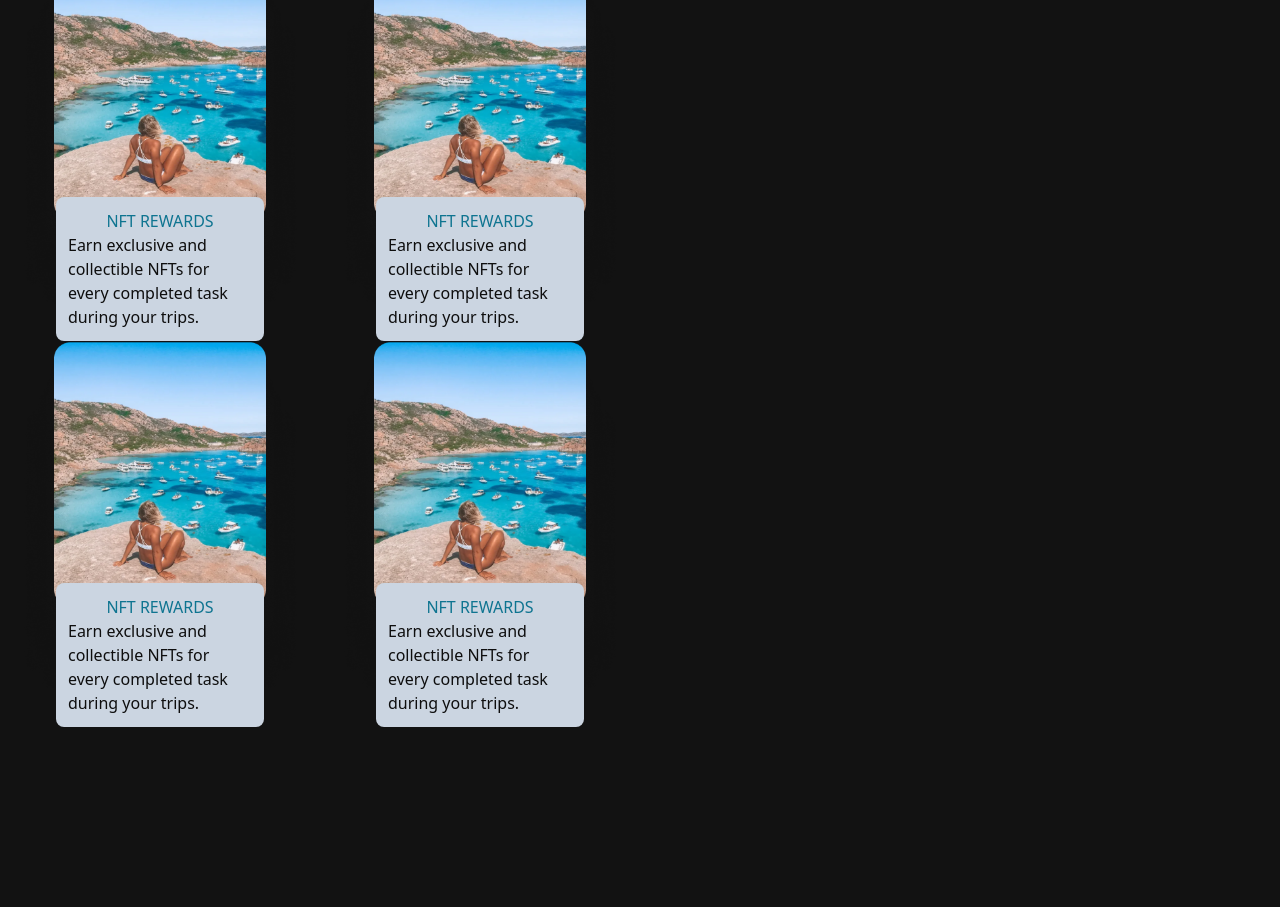
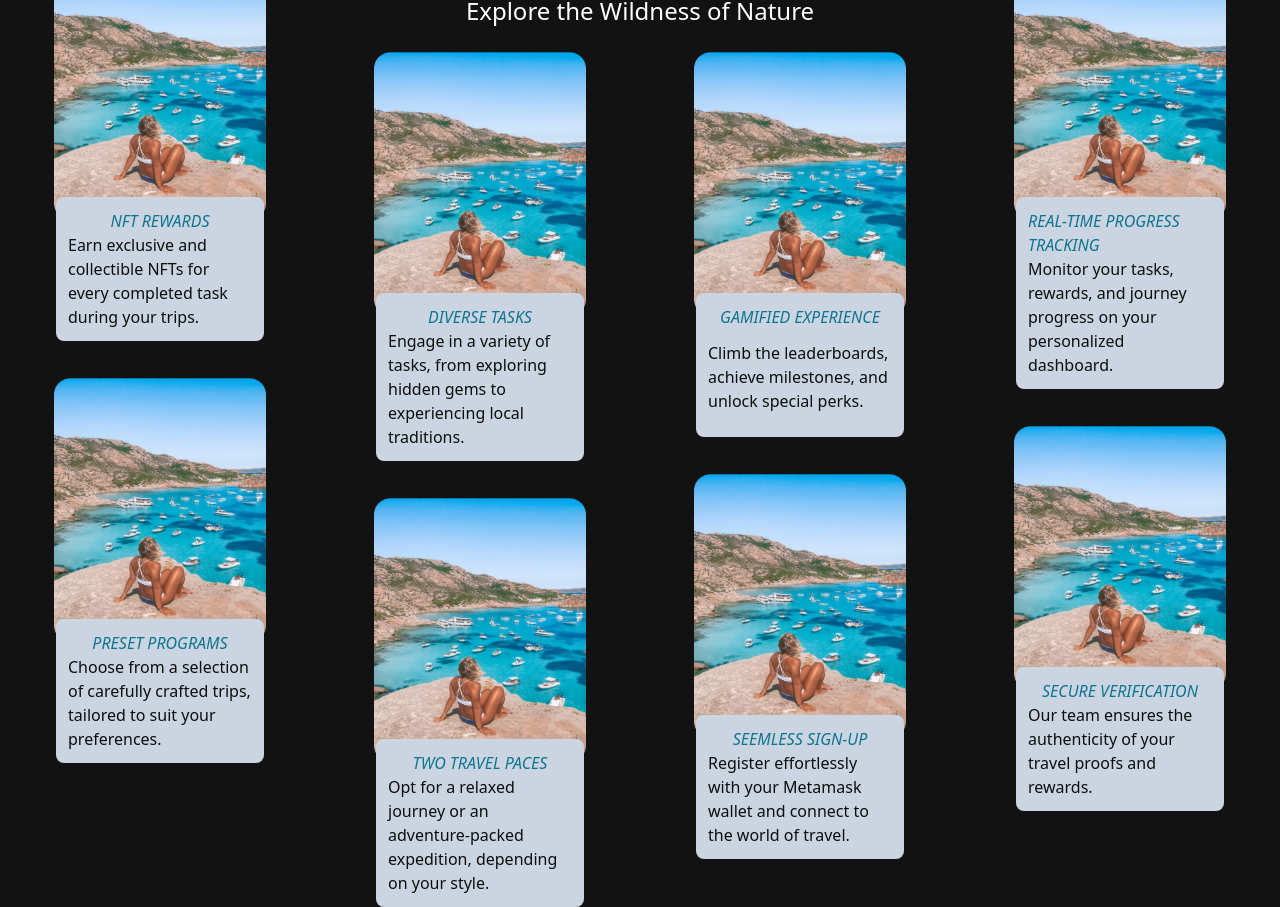
Before and after one commit to 0xLPircy/travel-dapp, a Next.js app: page / in a window 1280 px wide. Shown: the part 893-1800 px from the top of the page. Before the commit the page ends 1620 px from the top, so only its background shows below. Built offline with nearby package versions, Linux system fonts and the light colour scheme; no server answers.

Commit message:
festures done w/o pics

```diff
--- a/app/containers/features.jsx
+++ b/app/containers/features.jsx
@@ -6,11 +6,16 @@ const Features = () => {
   return (
     <>
       <div className="grid grid-flow-row justify-center items-center text-white">
-        <h1 className="justify-self-center">Top Features</h1>
-        <h5 className="justify-self-center">Explore the Wildness of Nature</h5>
+        <h1 className="justify-self-center text-4xl mt-12">Top Features</h1>
+        <h5 className="justify-self-center text-2xl mb-6">
+          Explore the Wildness of Nature
+        </h5>
+        {/* main cards areas */}
         <div className="justify-self-center grid grid-flow-col grid-cols-4">
-          <div className="justify-self-center">
-            <div className="justify-self-center grid grid-flow-row">
+          {/* columns */}
+          <div className="justify-self-center -mt-24">
+            {/* cards 1&2*/}
+            <div className="justify-self-center grid grid-flow-row mb-9">
               <Image
                 height={330}
                 width={330}
@@ -19,7 +24,7 @@ const Features = () => {
               />
               <div className="justify-self-center bg-slate-300 rounded-lg text-[#0e0e0e] grid grid-flow-row w-52 -mt-36 p-3">
                 {" "}
-                <h3 className="justify-self-center text-cyan-700">
+                <h3 className="justify-self-center text-cyan-700 italic">
                   NFT REWARDS
                 </h3>
                 <p className="justify-self-center">
@@ -37,18 +42,19 @@ const Features = () => {
               />
               <div className="justify-self-center bg-slate-300 rounded-lg text-[#0e0e0e] grid grid-flow-row w-52 -mt-36 p-3">
                 {" "}
-                <h3 className="justify-self-center text-cyan-700">
-                  NFT REWARDS
+                <h3 className="justify-self-center text-cyan-700 italic">
+                  PRESET PROGRAMS{" "}
                 </h3>
                 <p className="justify-self-center">
-                  Earn exclusive and collectible NFTs for every completed task
-                  during your trips.
+                  Choose from a selection of carefully crafted trips, tailored
+                  to suit your preferences.
                 </p>
               </div>
             </div>
           </div>
-          <div className="justify-self-center">
-            <div className="justify-self-center grid grid-flow-row">
+          <div className="justify-self-center mt-0">
+            {/* cards 3&4 */}
+            <div className="justify-self-center grid grid-flow-row mb-9">
               <Image
                 height={330}
                 width={330}
@@ -57,12 +63,12 @@ const Features = () => {
               />
               <div className="justify-self-center bg-slate-300 rounded-lg text-[#0e0e0e] grid grid-flow-row w-52 -mt-36 p-3">
                 {" "}
-                <h3 className="justify-self-center text-cyan-700">
-                  NFT REWARDS
+                <h3 className="justify-self-center text-cyan-700 italic">
+                  DIVERSE TASKS
                 </h3>
                 <p className="justify-self-center">
-                  Earn exclusive and collectible NFTs for every completed task
-                  during your trips.
+                  Engage in a variety of tasks, from exploring hidden gems to
+                  experiencing local traditions.
                 </p>
               </div>
             </div>
@@ -75,12 +81,90 @@ const Features = () => {
               />
               <div className="justify-self-center bg-slate-300 rounded-lg text-[#0e0e0e] grid grid-flow-row w-52 -mt-36 p-3">
                 {" "}
-                <h3 className="justify-self-center text-cyan-700">
-                  NFT REWARDS
+                <h3 className="justify-self-center text-cyan-700 italic">
+                  TWO TRAVEL PACES
                 </h3>
                 <p className="justify-self-center">
-                  Earn exclusive and collectible NFTs for every completed task
-                  during your trips.
+                  Opt for a relaxed journey or an adventure-packed expedition,
+                  depending on your style.
+                </p>
+              </div>
+            </div>
+          </div>
+          <div className="justify-self-center">
+            {/* cards 5&6*/}
+            <div className="justify-self-center grid grid-flow-row mb-9">
+              <Image
+                height={330}
+                width={330}
+                src={f1}
+                className="justify-self-center rounded-lg"
+              />
+              <div className="justify-self-center bg-slate-300 rounded-lg text-[#0e0e0e] grid grid-flow-row w-52 -mt-36 p-3">
+                {" "}
+                <h3 className="justify-self-center text-cyan-700 italic">
+                  GAMIFIED EXPERIENCE
+                </h3>
+                <p className="justify-self-center">
+                  Climb the leaderboards, achieve milestones, and unlock special
+                  perks.
+                </p>
+              </div>
+            </div>
+            <div className="justify-self-center grid grid-flow-row">
+              <Image
+                height={330}
+                width={330}
+                src={f1}
+                className="justify-self-center rounded-lg"
+              />
+              <div className="justify-self-center bg-slate-300 rounded-lg text-[#0e0e0e] grid grid-flow-row w-52 -mt-36 p-3">
+                {" "}
+                <h3 className="justify-self-center text-cyan-700 italic">
+                  SEEMLESS SIGN-UP
+                </h3>
+                <p className="justify-self-center">
+                  Register effortlessly with your Metamask wallet and connect to
+                  the world of travel.
+                </p>
+              </div>
+            </div>
+          </div>
+          <div className="justify-self-center -mt-24">
+            {/* cards  7&8*/}
+            <div className="justify-self-center grid grid-flow-row mb-9">
+              <Image
+                height={330}
+                width={330}
+                src={f1}
+                className="justify-self-center rounded-lg"
+              />
+              <div className="justify-self-center bg-slate-300 rounded-lg text-[#0e0e0e] grid grid-flow-row w-52 -mt-36 p-3">
+                {" "}
+                <h3 className="justify-self-center text-cyan-700 italic">
+                  REAL-TIME PROGRESS TRACKING
+                </h3>
+                <p className="justify-self-center">
+                  Monitor your tasks, rewards, and journey progress on your
+                  personalized dashboard.
+                </p>
+              </div>
+            </div>
+            <div className="justify-self-center grid grid-flow-row">
+              <Image
+                height={330}
+                width={330}
+                src={f1}
+                className="justify-self-center rounded-lg"
+              />
+              <div className="justify-self-center bg-slate-300 rounded-lg text-[#0e0e0e] grid grid-flow-row w-52 -mt-36 p-3">
+                {" "}
+                <h3 className="justify-self-center text-cyan-700 italic">
+                  SECURE VERIFICATION
+                </h3>
+                <p className="justify-self-center">
+                  Our team ensures the authenticity of your travel proofs and
+                  rewards.
                 </p>
               </div>
             </div>
```
